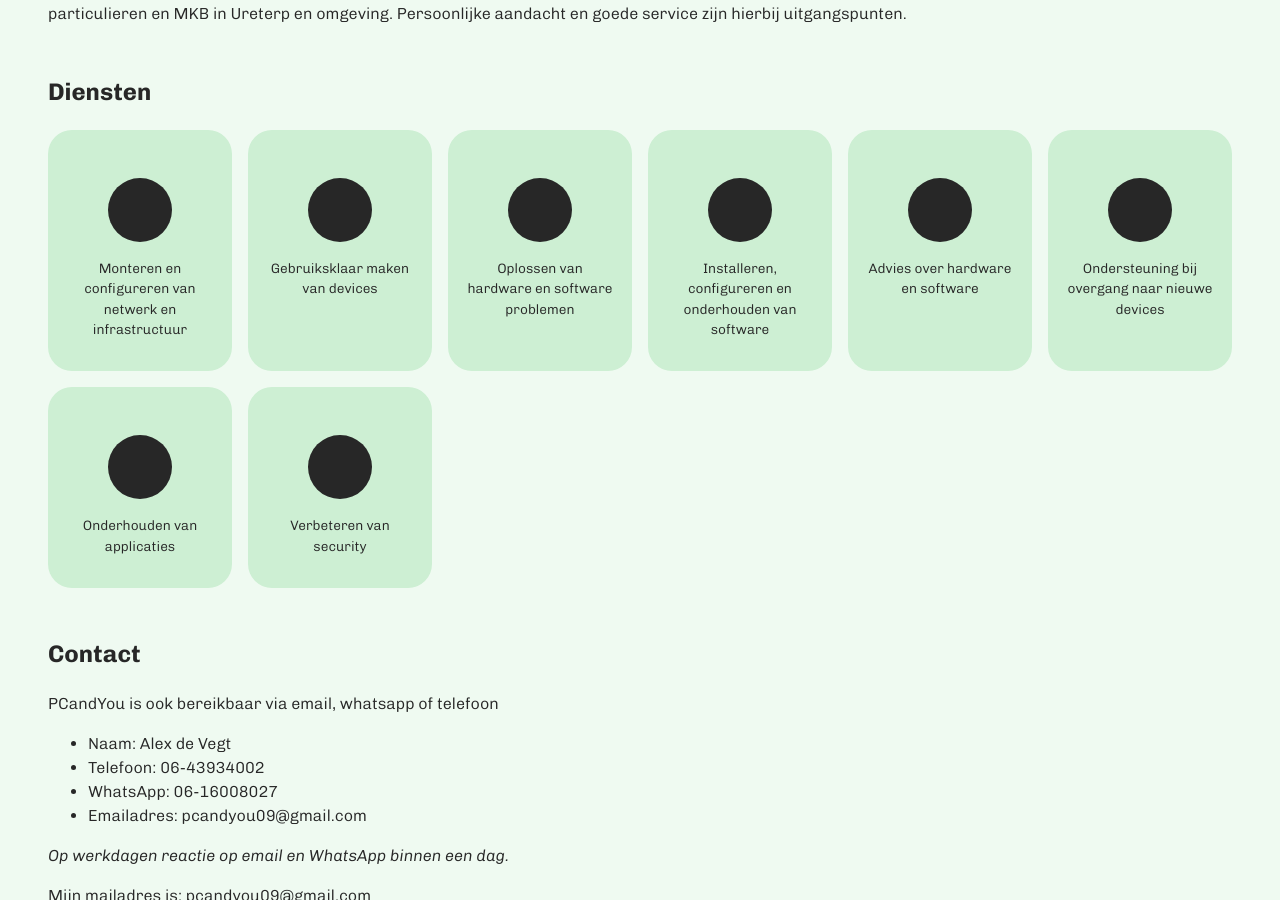
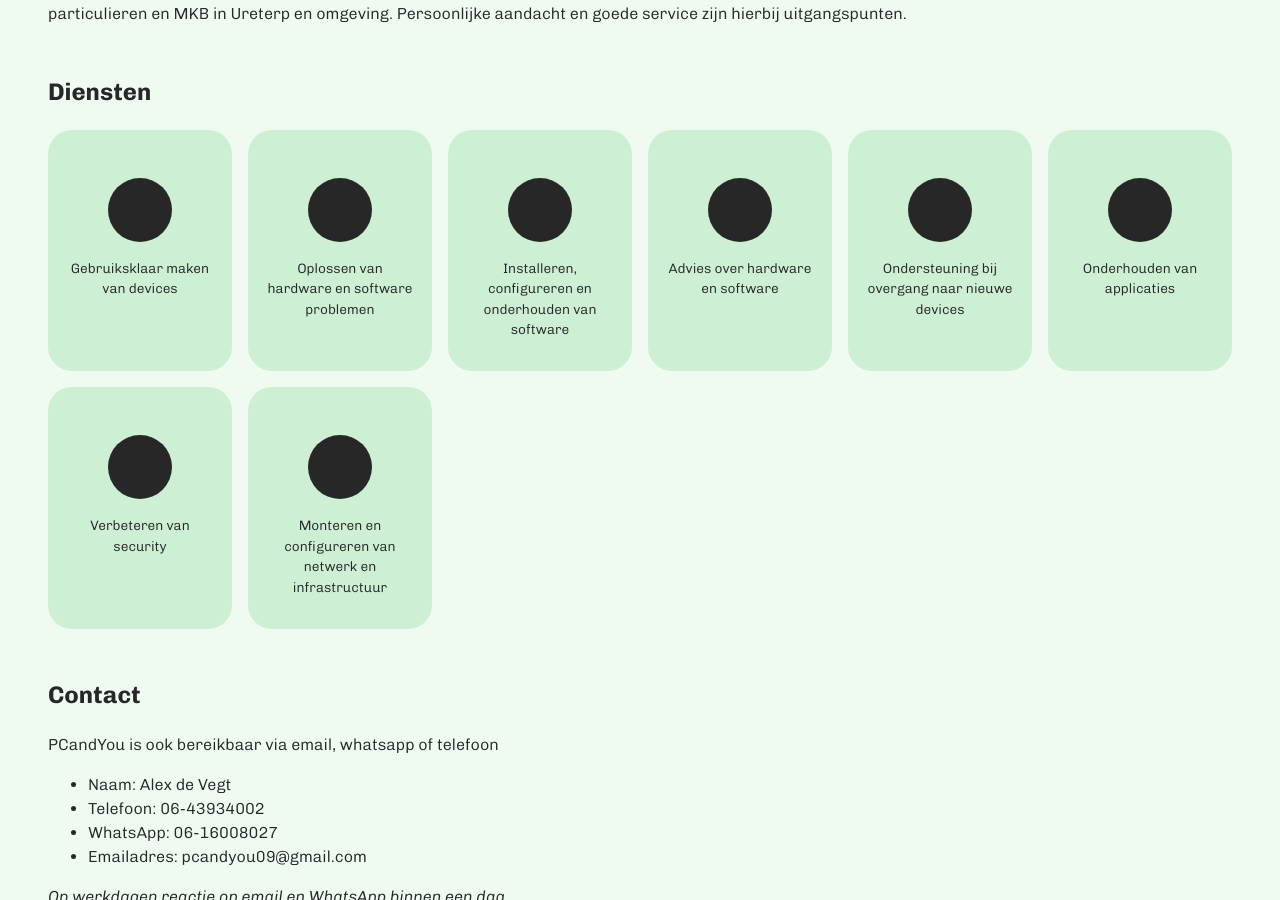
Before and after one commit to pcandyou-ureterp/pc-and-you, a Jekyll site: the page built from index.html, in a window 1280 px wide and 900 px high, scrolled down 752 px. Built offline with Jekyll 4.4.1, drawn with Linux system fonts in a browser that asks for light colours; part of the change alters nothing that is shown.

```diff
--- a/_data/services.yml
+++ b/_data/services.yml
@@ -1,6 +1,3 @@
-- name: Monteren en configureren van netwerk en infrastructuur
-  description: PCandYou biedt ondersteuning bij de installatie, onderhoud en beheren van fysieke of virtuele infrastructuurdevices zoals bijvoorbeeld servers, routers, switches, firewalls, cloud-omgevingen en dataverbindingen. Werkzaamheden worden uitgevoerd op locatie.
-
 - name: Gebruiksklaar maken van devices
   description: PCandYou maakt gebruikersdevices zoals laptops, pc’s, telefoons, printers en camera’s gereed voor gebruik. We installeren en configureren de gebruikersdevices conform de wensen en eisen van de gebruiker. We voeren de werkzaamheden op afstand of op de locatie uit.
 
@@ -21,3 +18,6 @@
 
 - name: Verbeteren van security
   description: PCandYou adviseert en ondersteunt bij het steeds belangrijker wordende ICT vraagstuk rond security.
+
+- name: Monteren en configureren van netwerk en infrastructuur
+  description: PCandYou biedt ondersteuning bij de installatie, onderhoud en beheren van fysieke of virtuele infrastructuurdevices zoals bijvoorbeeld servers, routers, switches, firewalls, cloud-omgevingen en dataverbindingen. Werkzaamheden worden uitgevoerd op locatie.
```
